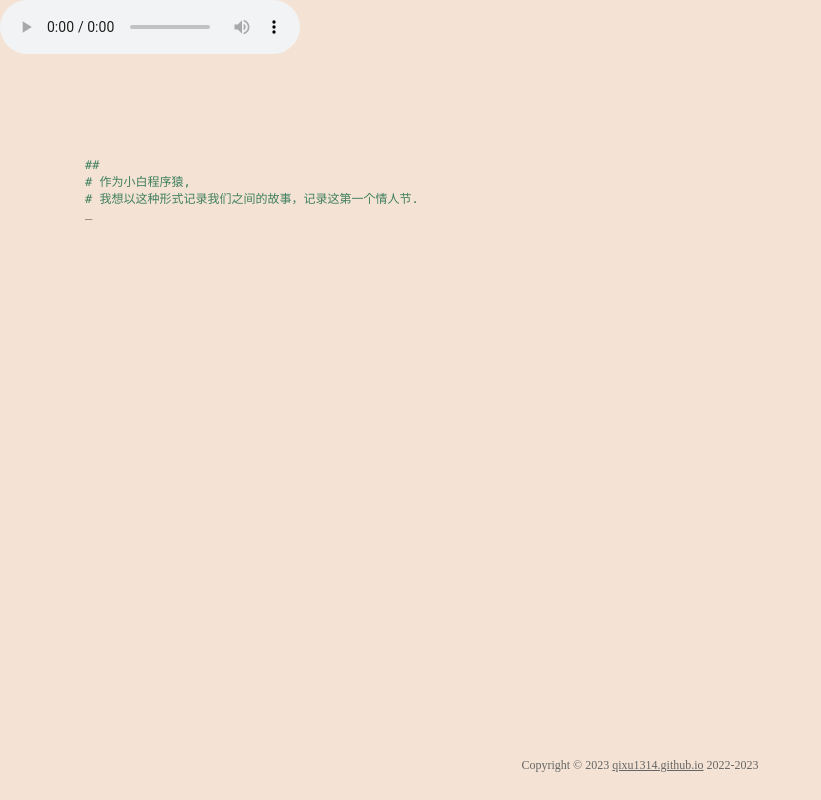
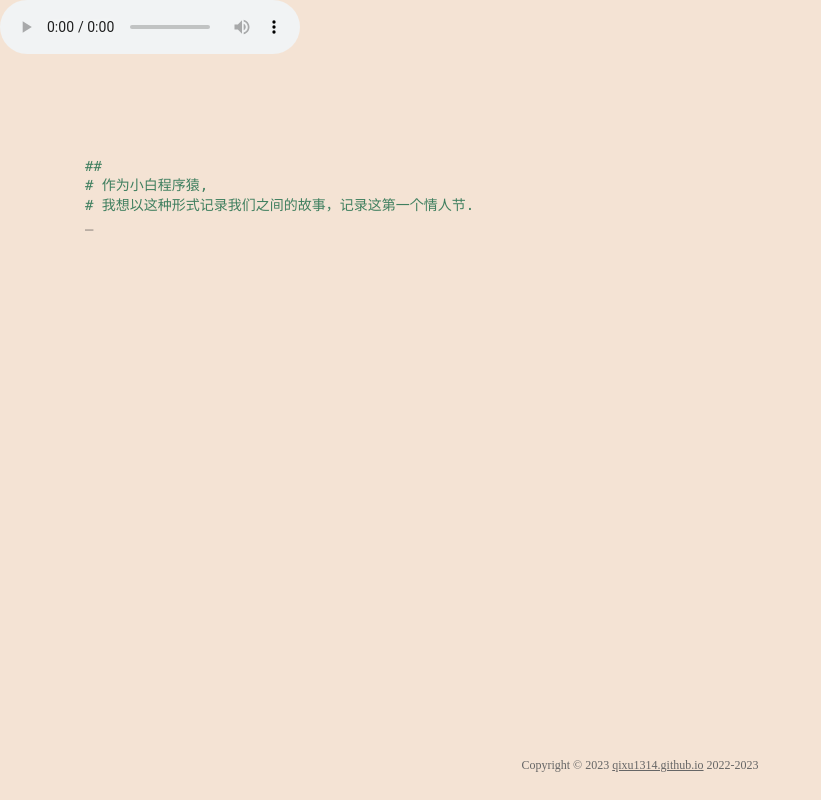
Before and after one commit to qixu1314/230214, a plain HTML site: page index.html in a window 1280 px wide. Shown: the whole page, without its empty margins (0-821 px from the left). Drawn offline with Linux system fonts and the light colour scheme.

Commit message:
Update default.css

```diff
--- a/css/default.css
+++ b/css/default.css
@@ -71,7 +71,7 @@ body {
     height: 400px;
     color: #333;
     font-family: "Consolas", "Monaco", "Bitstream Vera Sans Mono", "Courier New", "sans-serif";
-    font-size: 12px
+    font-size: 14px
 }
 
 #code .string {
```
